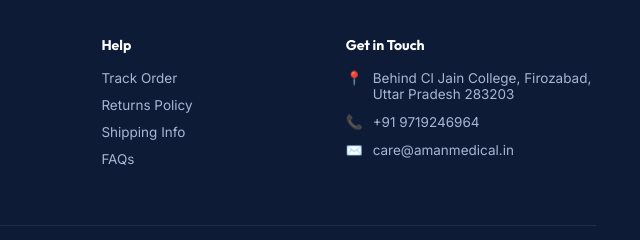
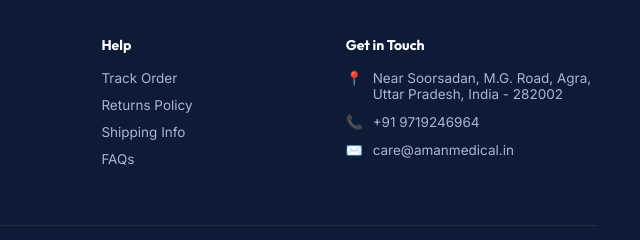
Before and after one commit to Shivam9246/aman-medical, a website: page aman-medical-complete/frontend/index.html in a window 1280 px wide. Shown: the part 3338-3578 px from the top of the page, 640-1280 px from the left. Drawn offline with Linux system fonts and the light colour scheme; no server answers.

Commit message:
Update business address

```diff
--- a/aman-medical-complete/frontend/index.html
+++ b/aman-medical-complete/frontend/index.html
@@ -259,7 +259,7 @@
       </div>
       <div class="footer-col">
         <h5>Get in Touch</h5>
-        <div class="foot-contact">📍 <span>Behind Cl Jain College, Firozabad, Uttar Pradesh 283203</span></div>
+        <div class="foot-contact">📍 <span> Near Soorsadan, M.G. Road, Agra, Uttar Pradesh, India - 282002</span></div>
         <div class="foot-contact">📞 <span>+91 9719246964</span></div>
         <div class="foot-contact">✉️ <span>care@amanmedical.in</span></div>
       </div>
```
